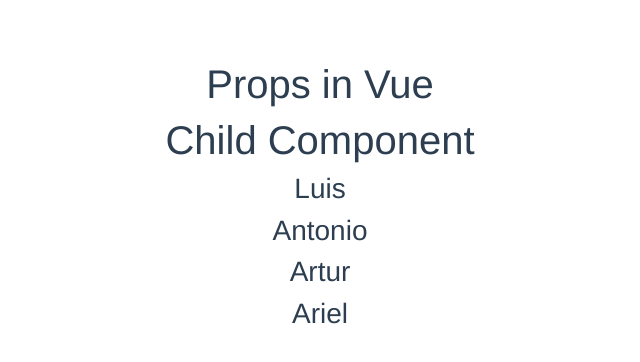
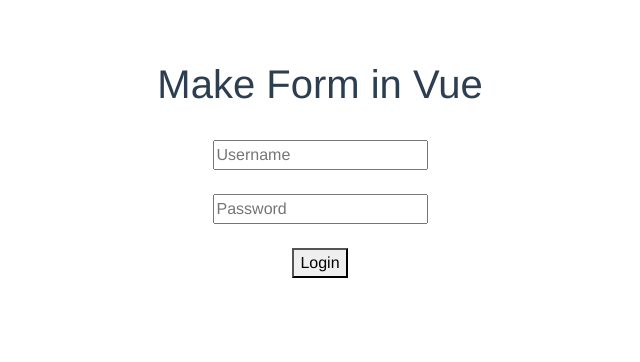
Before and after one commit to luistava/hello-vue, a Vue app: page / in a window 1280 px wide. Shown: the top 362 px of the page, without its empty margins (320-960 px from the left). Built offline with nearby package versions, Linux system fonts and the light colour scheme.

Commit message:
introducing Forms

```diff
--- a/src/App.vue
+++ b/src/App.vue
@@ -1,8 +1,8 @@
 <template>
   <div>
       <!-- <img alt="Vue logo" src="./assets/logo.png"> -->
-      <h1>Props in Vue</h1>
-      <child-component-2 v-bind:users=users />
+      <h1>Make Form in Vue</h1> <br>
+      <login-comp/>
 
   </div>
 
@@ -10,22 +10,13 @@
 
 <script>
 
-import ChildComponent2 from './components/ChildComponent2.vue'
+import LoginComp from './components/LoginComponent.vue'
 export default {
   name: 'App',
     components:{
-      ChildComponent2
+      LoginComp
     },
-    data(){
-      return {
-        users:[
-          {name:'Luis',email:'luis@mail.com'},
-          {name:'Antonio',email:'antonio@mail.com'},
-          {name:'Artur',email:'artur@mail.com'},
-          {name:'Ariel',email:'ariel@mail.com'},
-        ]
-      }
-    }
+
 
 
 }
--- a/src/components/CommentsComponent.vue
+++ b/src/components/CommentsComponent.vue
@@ -28,7 +28,7 @@
 
 <script>
 export default {
-    name:"Component",
+    name:"CommentsComponent",
     data() {
                 return {
                     comments: [],
--- /dev/null
+++ b/src/components/LoginComponent.vue
@@ -0,0 +1,26 @@
+<template>
+    <div>
+        <input type="text" v-model="loginForm.username" placeholder="Username"> <br> <br>
+        <input type="password" v-model="loginForm.password" placeholder="Password"> <br> <br>
+        <button v-on:click="getLogin">Login</button>
+    </div>
+</template>
+
+<script>
+export default {
+    name:"LoginComp",
+    data(){
+        return {
+            loginForm:{
+                username:null,
+                password:null
+            }
+        }
+    },
+    methods:{
+        getLogin(){
+            console.log("getLogin Called",this.loginForm)
+        }
+    }
+}
+</script>
```
Also changed, not shown: 1 other file (tests, documents, lock files or other folders).
